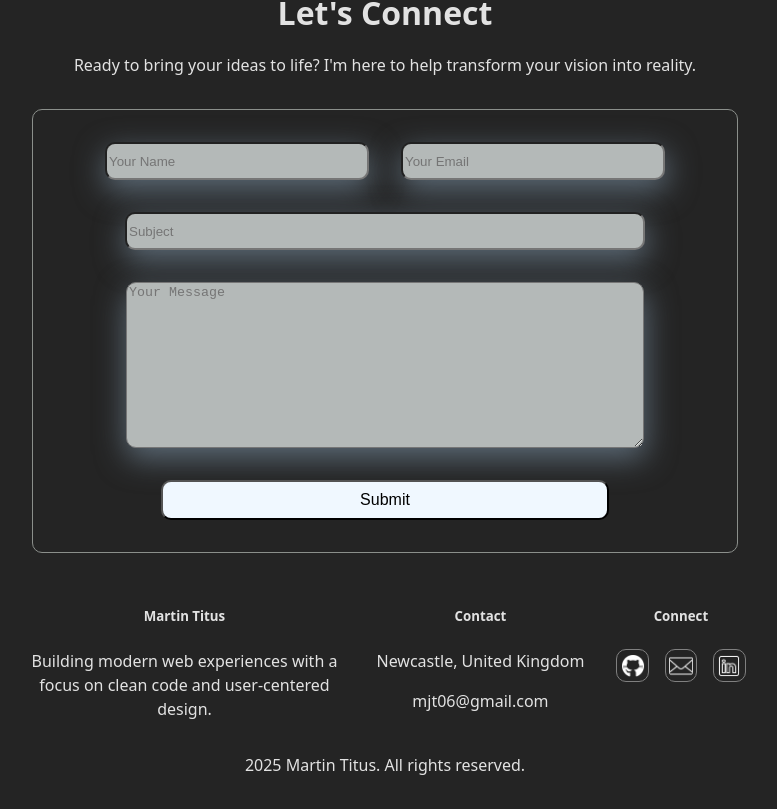
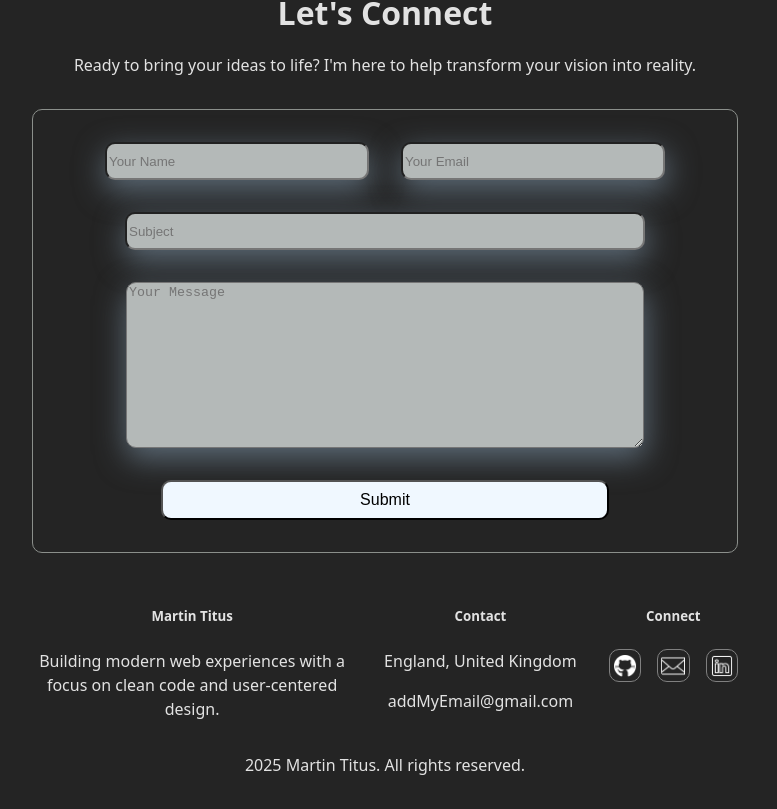
Before and after one commit to mtitus575/portfolio_site, a React (Vite) app: page / in a window 1280 px wide. Shown: the part 2858-3667 px from the top of the page, without its empty margins (255-1032 px from the left). Built offline with nearby package versions, Linux system fonts and the light colour scheme.

Commit message:
Removed contact info for now

```diff
--- a/src/assets/components/Footer_Card.jsx
+++ b/src/assets/components/Footer_Card.jsx
@@ -15,8 +15,8 @@ function Footer_Card() {
         </div>
         <div>
           <h5>Contact</h5>
-          <p>Newcastle, United Kingdom</p>
-          <p>mjt06@gmail.com</p>
+          <p>England, United Kingdom</p>
+          <p>addMyEmail@gmail.com</p>
         </div>
         <div>
           <h5>Connect</h5>
```
